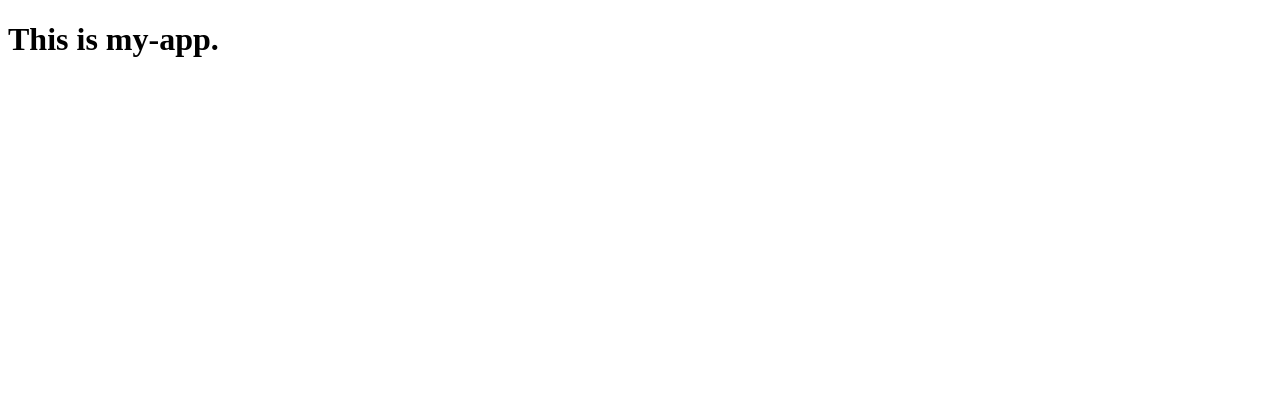
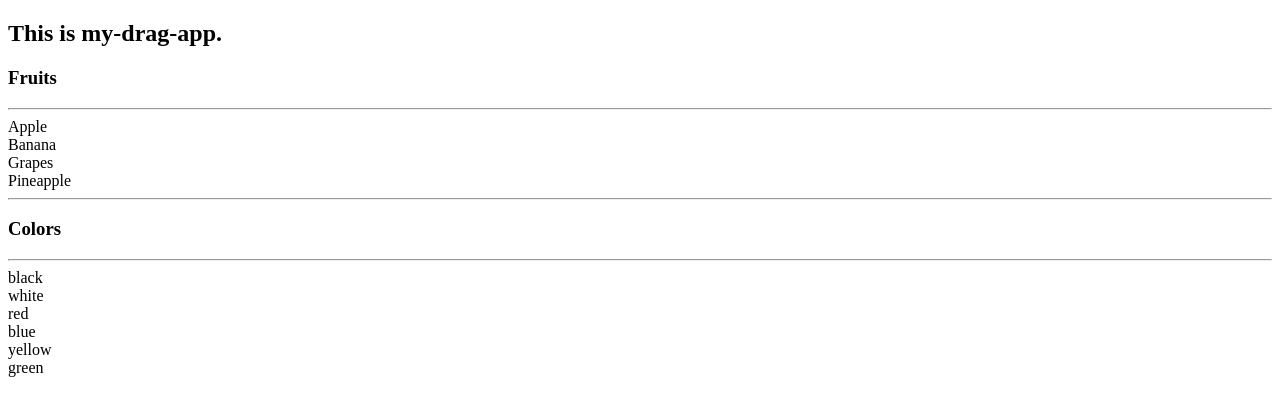
Before and after one commit to Hritex/angular, an Angular app: page / in a window 1280 px wide. Shown: the top 416 px of the page. Built offline with nearby package versions, Linux system fonts and the light colour scheme.

Commit message:
Added drag and drop function.

```diff
--- a/angular.json
+++ b/angular.json
@@ -87,6 +87,7 @@
               "src/assets"
             ],
             "styles": [
+              "node_modules/bootstrap/dist/css/bootstrap.css",
               "src/styles.css"
             ],
             "scripts": []
--- a/package.json
+++ b/package.json
@@ -11,6 +11,7 @@
   "private": true,
   "dependencies": {
     "@angular/animations": "^15.2.0",
+    "@angular/cdk": "^15.2.1",
     "@angular/common": "^15.2.0",
     "@angular/compiler": "^15.2.0",
     "@angular/core": "^15.2.0",
@@ -18,6 +19,7 @@
     "@angular/platform-browser": "^15.2.0",
     "@angular/platform-browser-dynamic": "^15.2.0",
     "@angular/router": "^15.2.0",
+    "bootstrap": "^5.2.3",
     "rxjs": "~7.8.0",
     "tslib": "^2.3.0",
     "zone.js": "~0.12.0"
--- a/src/app/app.component.html
+++ b/src/app/app.component.html
@@ -1 +1,17 @@
-<h1>This is my-app.</h1>
+<h2>This is my-drag-app.</h2>
+
+<h3>Fruits</h3>
+<hr>
+<div cdkDropList (cdkDropListDropped)="drop($event)">
+<div *ngFor="let fruit of fruits" cdkDrag>
+  {{ fruit.name }}
+</div>
+</div>
+<hr>
+<h3>Colors</h3>
+<hr>
+<div cdkDropList (cdkDropListDropped)="dropC($event)">
+  <div *ngFor="let col of colors" cdkDrag>
+    {{ col.color }}
+  </div>
+  </div>
--- a/src/app/app.component.ts
+++ b/src/app/app.component.ts
@@ -1,3 +1,4 @@
+import { CdkDragDrop, moveItemInArray } from '@angular/cdk/drag-drop';
 import { Component } from '@angular/core';
 
 @Component({
@@ -7,4 +8,98 @@ import { Component } from '@angular/core';
 })
 export class AppComponent {
   title = 'my-app';
+  fruits = [
+    {
+      "name" : "Apple",
+      "image" : "https://upload.wikimedia.org/wikipedia/commons/thumb/1/15/Red_Apple.jpg/265px-Red_Apple.jpg",
+      "price" : 35
+    },
+    {
+      "name" : "Banana",
+      "image" : "https://upload.wikimedia.org/wikipedia/commons/thumb/4/44/Bananas_white_background_DS.jpg/320px-Bananas_white_background_DS.jpg",
+      "price" : 12
+    },
+    {
+      "name" : "Grapes",
+      "image" : "https://upload.wikimedia.org/wikipedia/commons/thumb/b/bb/Table_grapes_on_white.jpg/320px-Table_grapes_on_white.jpg",
+      "weight": 0.1,
+      "price" : 45
+    },
+    {
+      "name" : "Pineapple",
+      "image" : "https://upload.wikimedia.org/wikipedia/commons/thumb/c/cb/Pineapple_and_cross_section.jpg/286px-Pineapple_and_cross_section.jpg",
+      "price" : 200
+    }
+  ];
+
+  colors = [
+    {
+      "color": "black",
+      "category": "hue",
+      "type": "primary",
+      "code": {
+        "rgba": [255,255,255,1],
+        "hex": "#000"
+      }
+    },
+    {
+      "color": "white",
+      "category": "value",
+      "code": {
+        "rgba": [0,0,0,1],
+        "hex": "#FFF"
+      }
+    },
+    {
+      "color": "red",
+      "category": "hue",
+      "type": "primary",
+      "code": {
+        "rgba": [255,0,0,1],
+        "hex": "#FF0"
+      }
+    },
+    {
+      "color": "blue",
+      "category": "hue",
+      "type": "primary",
+      "code": {
+        "rgba": [0,0,255,1],
+        "hex": "#00F"
+      }
+    },
+    {
+      "color": "yellow",
+      "category": "hue",
+      "type": "primary",
+      "code": {
+        "rgba": [255,255,0,1],
+        "hex": "#FF0"
+      }
+    },
+    {
+      "color": "green",
+      "category": "hue",
+      "type": "secondary",
+      "code": {
+        "rgba": [0,255,0,1],
+        "hex": "#0F0"
+      }
+    },
+  ];
+
+
+  drop(event: CdkDragDrop<any>) {
+    console.log("Previous Index = " , event.previousIndex);
+    console.log("Current Index = " , event.currentIndex);
+
+    moveItemInArray(this.fruits, event.previousIndex, event.currentIndex);
+  }
+
+  dropC(event: CdkDragDrop<any>) {
+    console.log("Previous Index = " , event.previousIndex);
+    console.log("Current Index = " , event.currentIndex);
+
+    moveItemInArray(this.colors, event.previousIndex, event.currentIndex);
+  }
 }
--- a/src/app/app.module.ts
+++ b/src/app/app.module.ts
@@ -1,5 +1,6 @@
 import { NgModule } from '@angular/core';
 import { BrowserModule } from '@angular/platform-browser';
+import {DragDropModule} from '@angular/cdk/drag-drop';
 
 import { AppComponent } from './app.component';
 
@@ -8,7 +9,8 @@ import { AppComponent } from './app.component';
     AppComponent
   ],
   imports: [
-    BrowserModule
+    BrowserModule,
+    DragDropModule
   ],
   providers: [],
   bootstrap: [AppComponent]
```
Also changed, not shown: 1 other file (tests, documents, lock files or other folders).
